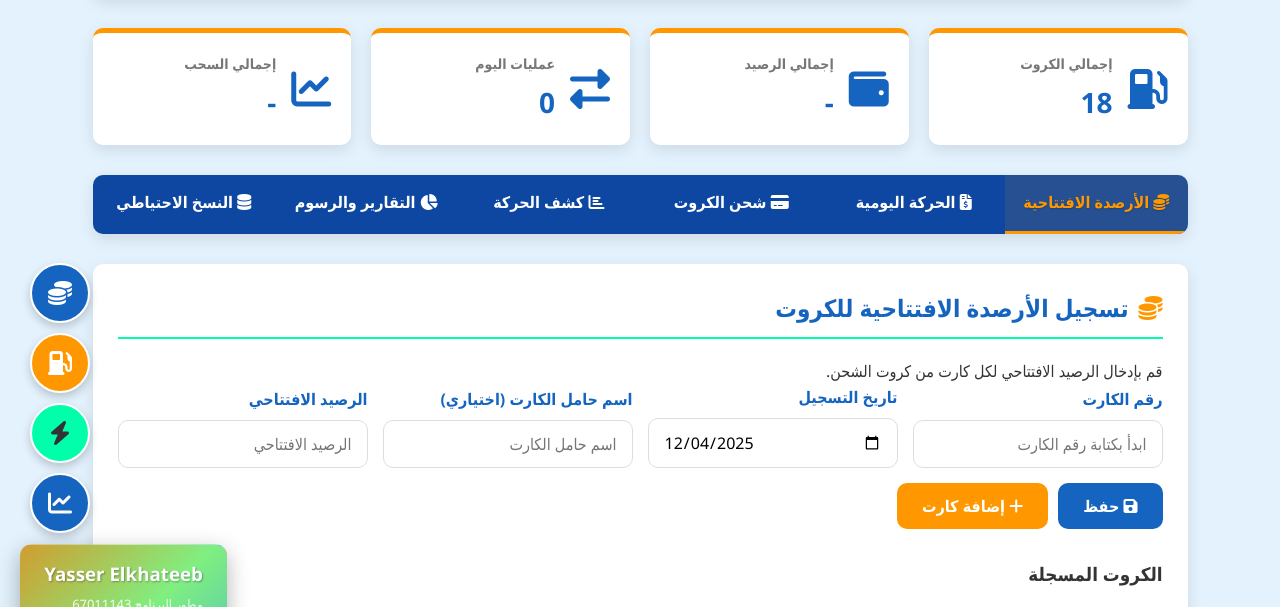
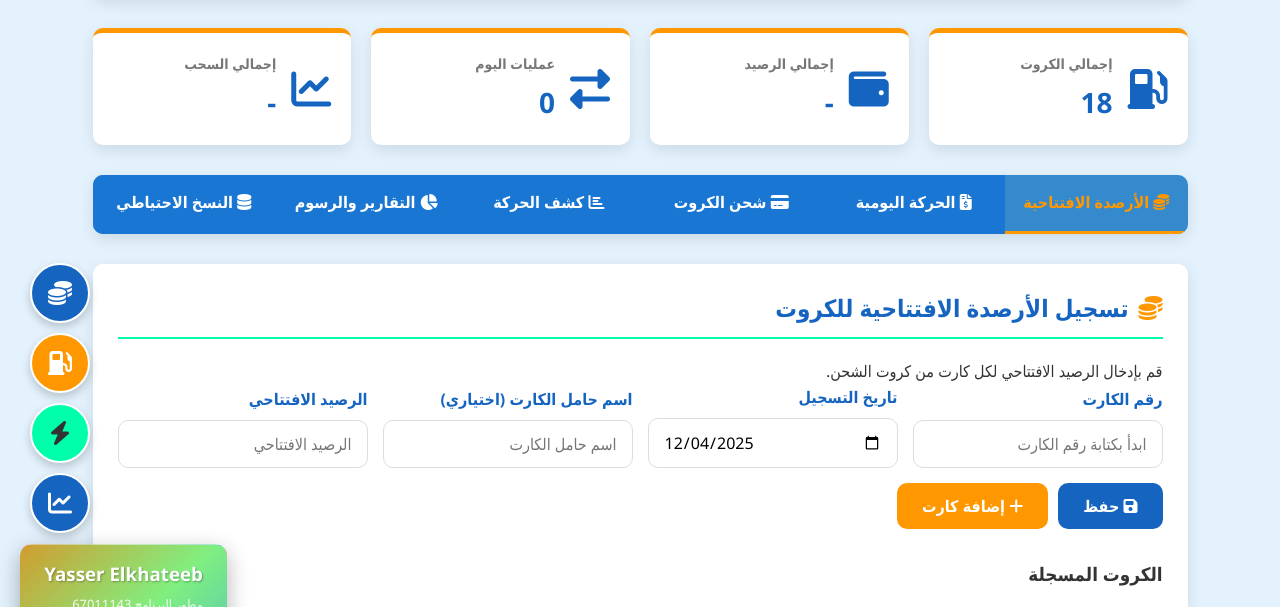
Before and after one commit to yasser-q8/petrolcard, a plain HTML site: page index.html in a window 1280 px wide. Shown: the part 147-754 px from the top of the page. Drawn offline with Linux system fonts and the light colour scheme.

Commit message:
Update index.html

```diff
--- a/index.html
+++ b/index.html
@@ -108,6 +108,17 @@
 }
 
 /* التبويب العادي */
+/* خلفية التبويبات - أزرق فاتح (أفتح من الحالي) */
+.tabs {
+    display: flex;
+    background-color: #1E88E5; /* أزرق فاتح */
+    border-radius: var(--border-radius);
+    margin-bottom: 30px;
+    overflow: hidden;
+    box-shadow: var(--box-shadow);
+}
+
+/* التبويب العادي - أزرق مع نص أبيض */
 .tab {
     flex: 1;
     padding: 15px;
@@ -117,21 +128,26 @@
     transition: all 0.3s ease;
     border-bottom: 3px solid transparent;
     color: white;
-    background-color: transparent;
+    background-color: #1976D2; /* أزرق متوسط */
 }
 
-/* التبويب النشط - برتقالي غامق مع نص أبيض */
+/* التبويب النشط - نفس درجة البرتقالي في التطبيق مع نص أبيض */
 .tab.active {
-    background-color: #FF6E00; /* برتقالي قوي */
-    border-bottom: 3px solid #FF9800;
+    background-color: #FF9800; /* نفس البرتقالي المستخدم في التطبيق */
+    border-bottom: 3px solid #F57C00;
     color: white;
     font-weight: bold;
-    text-shadow: 0 1px 2px rgba(0,0,0,0.2);
 }
 
-/* تأثير التحويم */
+/* تأثير التحويم على التبويب العادي */
 .tab:hover {
-    background-color: rgba(255, 255, 255, 0.1);
+    background-color: #2196F3; /* أزرق أفتح عند التحويم */
+    color: white;
+}
+
+/* تأثير التحويم على التبويب النشط */
+.tab.active:hover {
+    background-color: #FF9800; /* يبقى نفس اللون */
     color: white;
 }
 
```
